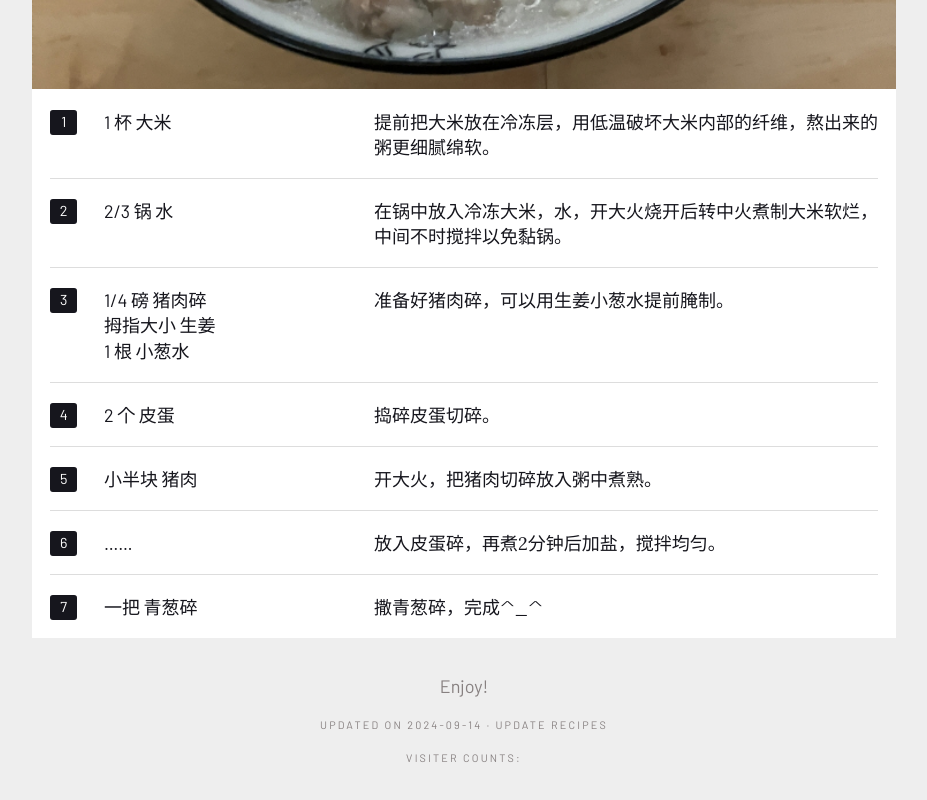
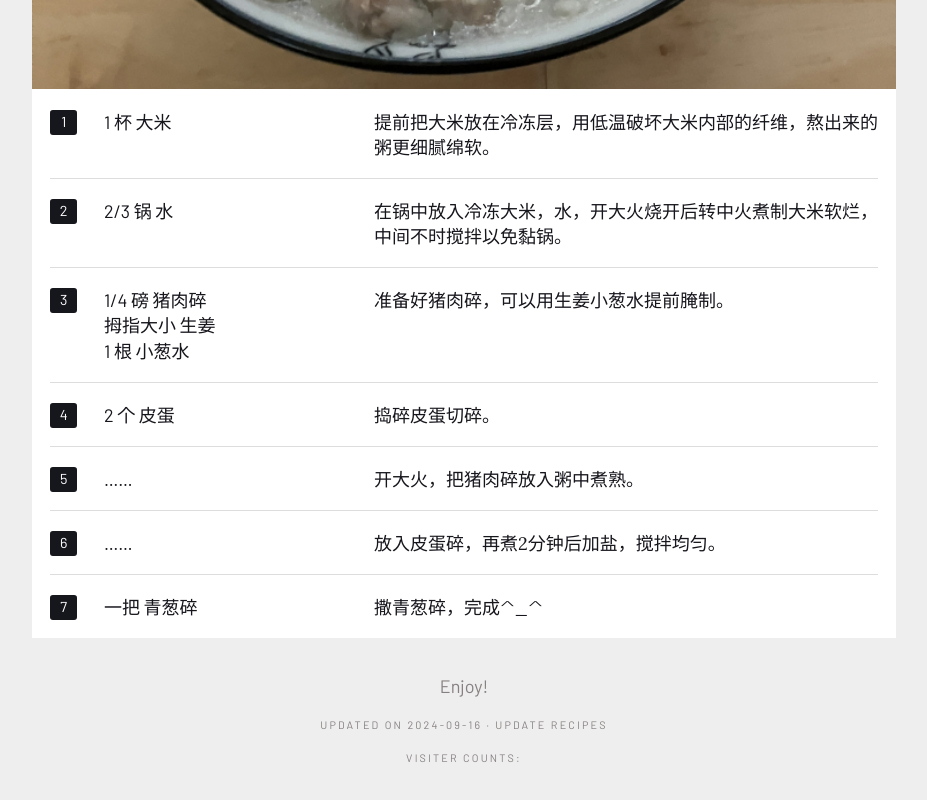
Before and after one commit to yliuchristina/cooking-website, a plain HTML site: page pi-dan-shou-rou-zhou.html in a window 1280 px wide. Shown: the part 735-1535 px from the top of the page, without its empty margins (176-1103 px from the left). Drawn offline with Linux system fonts and the light colour scheme.

Commit message:
Deploying to gh-pages from @ yliuchristina/cooking-website@2846115e63b62eae45066e19956db911231aced4 🚀

```diff
--- a/pi-dan-shou-rou-zhou.html
+++ b/pi-dan-shou-rou-zhou.html
@@ -70,10 +70,10 @@
             </blockquote>
             <hr />
             <ul>
-            <li>小半块 猪肉</li>
+            <li>……</li>
             </ul>
             <blockquote>
-            <p>开大火，把猪肉切碎放入粥中煮熟。</p>
+            <p>开大火，把猪肉碎放入粥中煮熟。</p>
             </blockquote>
             <hr />
             <ul>
@@ -93,7 +93,7 @@
         <footer>
             <p>Enjoy!</p>
             <p class="updatededit">
-                Updated on 2024-09-14
+                Updated on 2024-09-16
                                             ·
                         <a href="https://github.com/yliuchristina/cooking-website/blob/main/cooklang_recipes/皮蛋瘦肉粥.cook">Update Recipes</a>
                                 </p>
```
Also changed, not shown: chinesefood.html (+1 -1 lines), index.html (+1 -1 lines).
